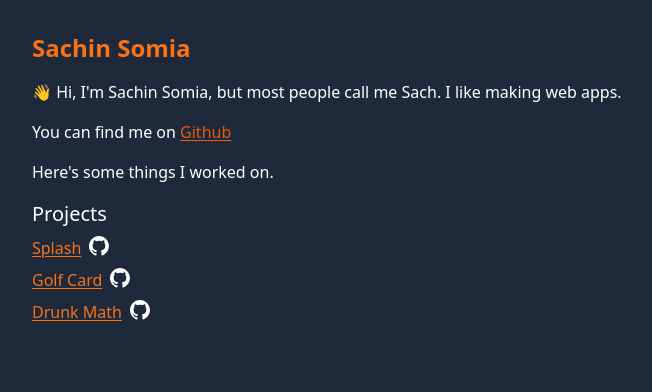
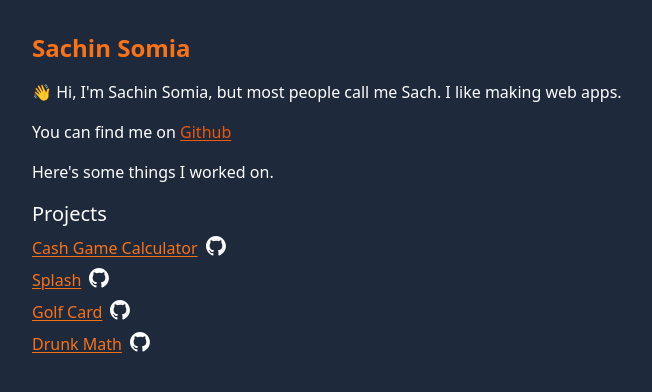
Before and after one commit to mrsomia/sach-io, a SvelteKit app: page / in a window 1280 px wide. Shown: the top 392 px of the page, without its empty margins (312-964 px from the left). Built offline with nearby package versions, Linux system fonts and the light colour scheme.

Commit message:
feat: adds cash game calc to projects

```diff
--- a/src/routes/+page.svelte
+++ b/src/routes/+page.svelte
@@ -2,6 +2,11 @@
 	import GitHubIcon from '$lib/GitHubIcon.svelte';
 
 	let projectLinks = [
+		{
+			name: 'Cash Game Calculator',
+			link: 'https://cash-game.vercel.app/',
+      github: 'https://github.com/mrsomia/cash-game'
+		},
 		{
 			name: 'Splash',
 			link: 'https://splash-pong.vercel.app/',
```
